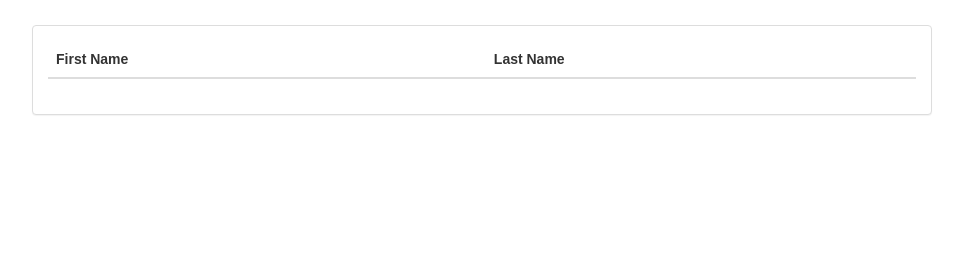
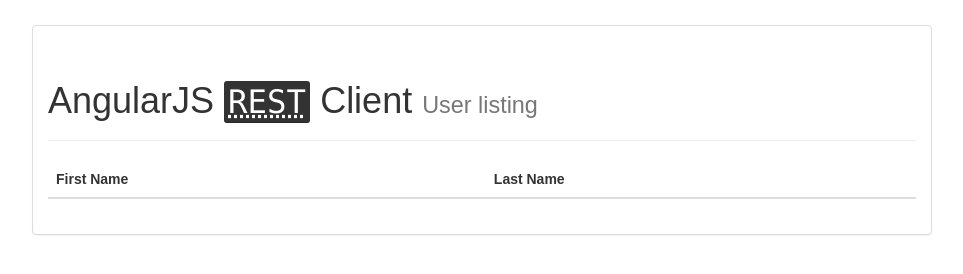
Before and after one commit to Floresj4/AngularJS, a website: page index.html at #/users in a window 1280 px wide. Shown: the whole page, without its empty margins (158-1121 px from the left). Drawn offline with Linux system fonts and the light colour scheme; no server answers.

Commit message:
adding page header

```diff
--- a/partials/user-list.html
+++ b/partials/user-list.html
@@ -1,5 +1,10 @@
 <div id='main-container' class="panel panel-default">
 	<div class="panel-body">
+
+
+		<div class="page-header">
+			<h1>AngularJS <kbd><acronym title="Representational State Transfer">REST</acronym></kbd> Client <small>User listing</small></h1>
+		</div>
 
 		<table class='table table-hover'>
 			<thead>
```
